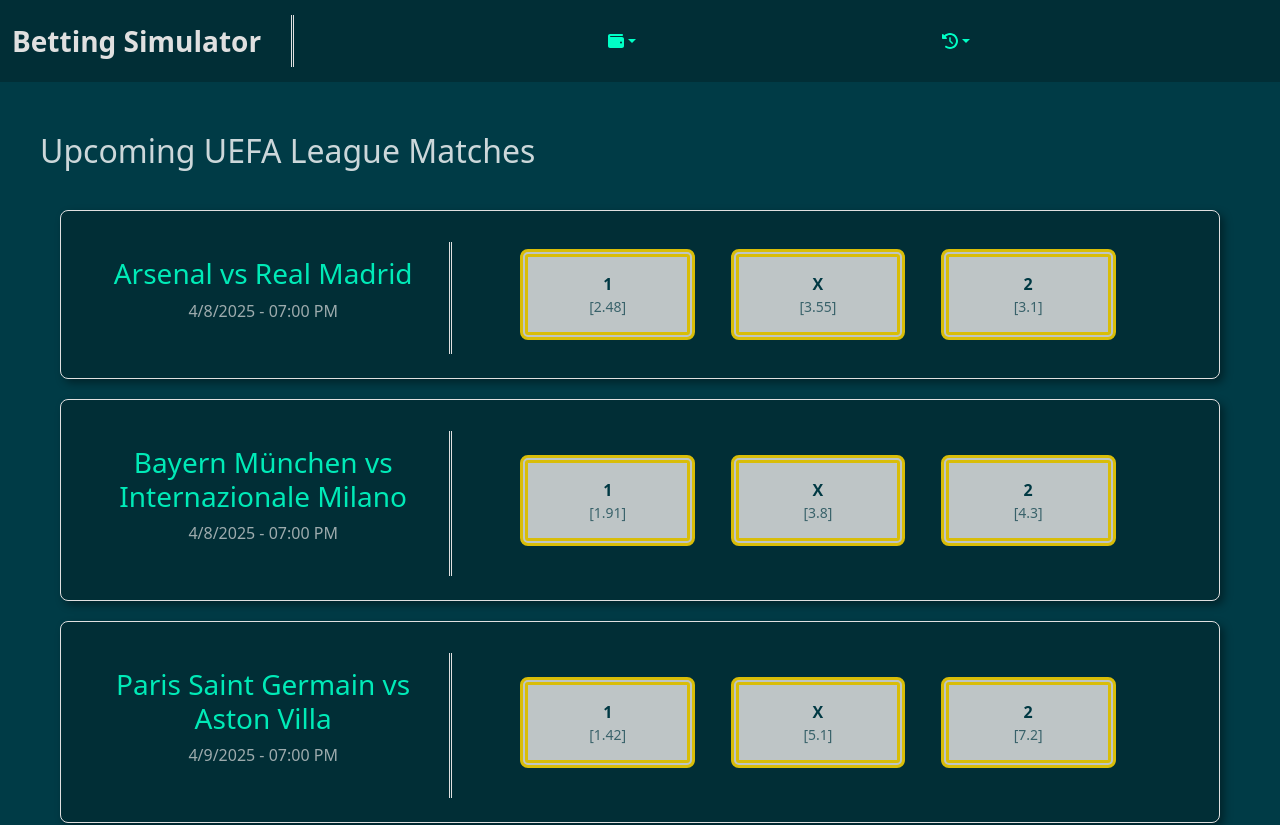
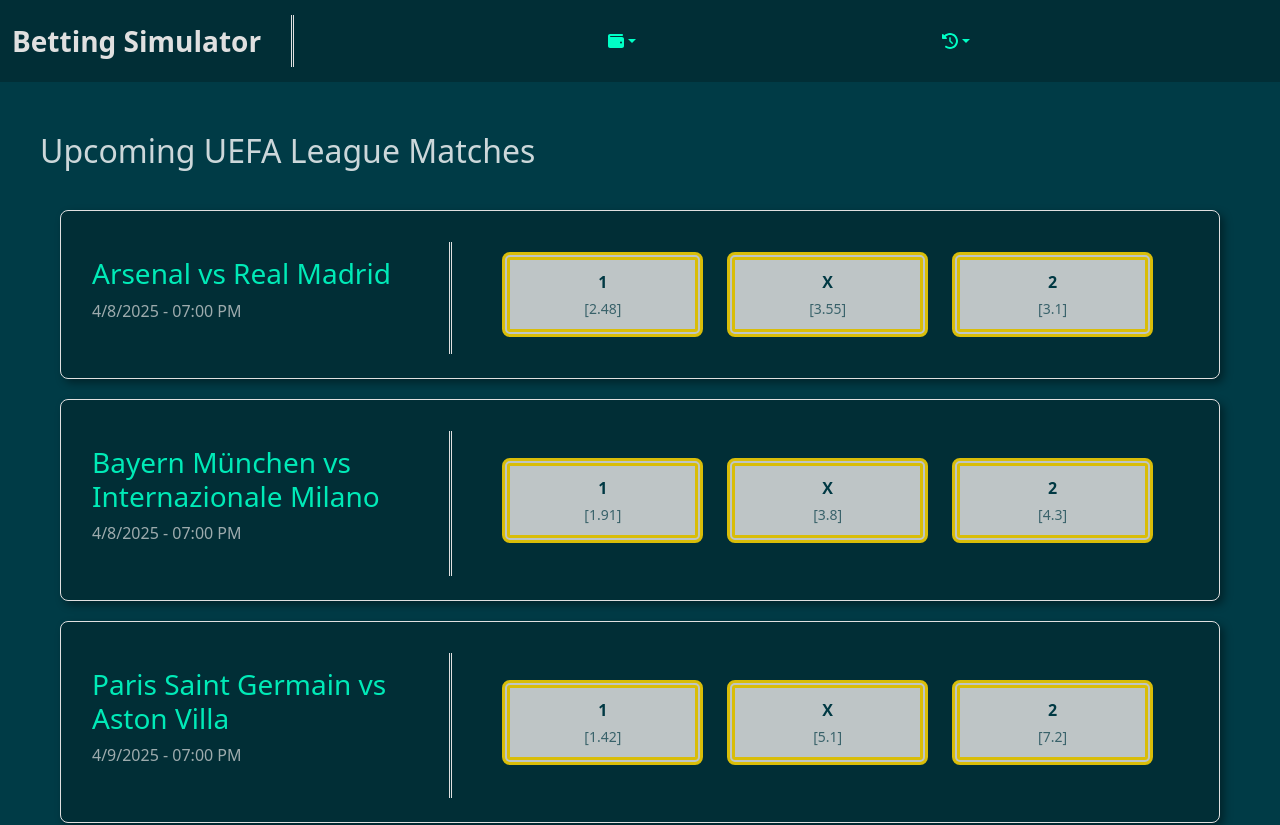
Before and after one commit to sofia-pastor/betting-simulator, a React (Vite) app: page / in a window 1280 px wide. Shown: the top 825 px of the page. Built offline with nearby package versions, Linux system fonts and the light colour scheme; no server answers.

Commit message:
GameCard buttons' display correction

```diff
--- a/src/App.css
+++ b/src/App.css
@@ -85,6 +85,9 @@
   .BetTicket .game-bet-info {
     margin: 0 0 30px;
   }
+  .GameCard button {
+    width: 100%;
+  }
 }
 
 @media (max-width: 576px) {
--- a/src/GameCard.css
+++ b/src/GameCard.css
@@ -14,8 +14,8 @@
 
 .GameCard .game-info {
   border-right: 3px double var(--heading-color);
-  padding: 15px;
-  text-align: center;
+  padding: 15px 0px 15px 15px;
+  text-align: start;
   margin: 15px 0 8px;
 }
 
@@ -24,17 +24,27 @@
   opacity: 0.7;
 }
 
+.GameCard .buttons {
+  padding-left: 50px;
+  padding-right: 50px;
+}
+
 .GameCard button {
+  padding: 10px 20px;
+  display: flex;
+  flex-direction: column;
+  justify-content: center;
+  align-items: center;
   background-color: var(--heading-color);
   color: #003b46;
   opacity: 0.85;
-  padding: 15px 50px;
   border: 8px double var(--accent-color);
   border-radius: 8px;
   font-weight: 700;
   font-size: 16px;
   transition: all 200ms ease-in-out;
-  width: 90%;
+  width: 100%;
+  margin: 8px auto;
 }
 
 .GameCard button:hover {
@@ -47,4 +57,5 @@
   font-size: 14px;
   font-weight: 500;
   opacity: 0.7;
+  margin-top: 4px;
 }
--- a/src/GameCard.jsx
+++ b/src/GameCard.jsx
@@ -19,7 +19,7 @@
           </p>
         </div>
         <div className="col-lg-8 buttons">
-          <div className="row g-3 ms-5 me-5">
+          <div className="row ">
             <div className="col-md-4">
               <button
                 onClick={() => onSelectBet(game, "homeWin", game.odds.homeWin)}
```
